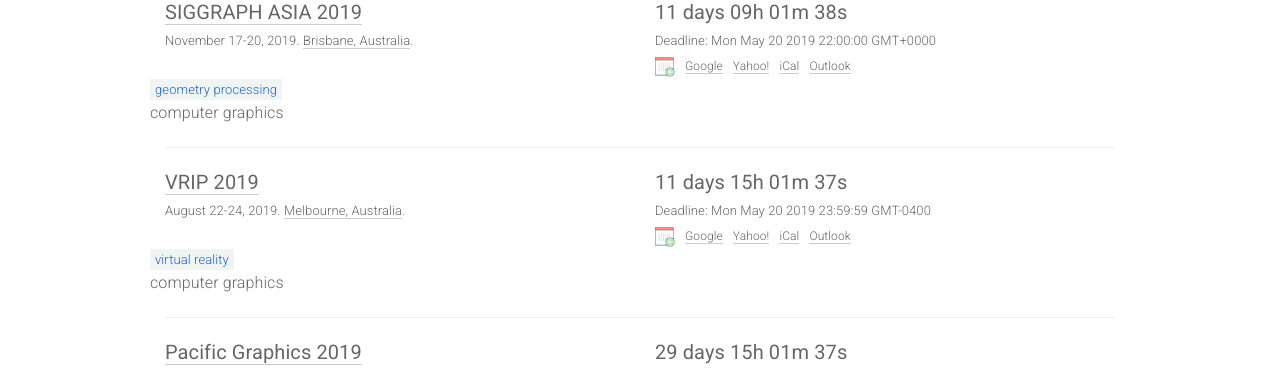
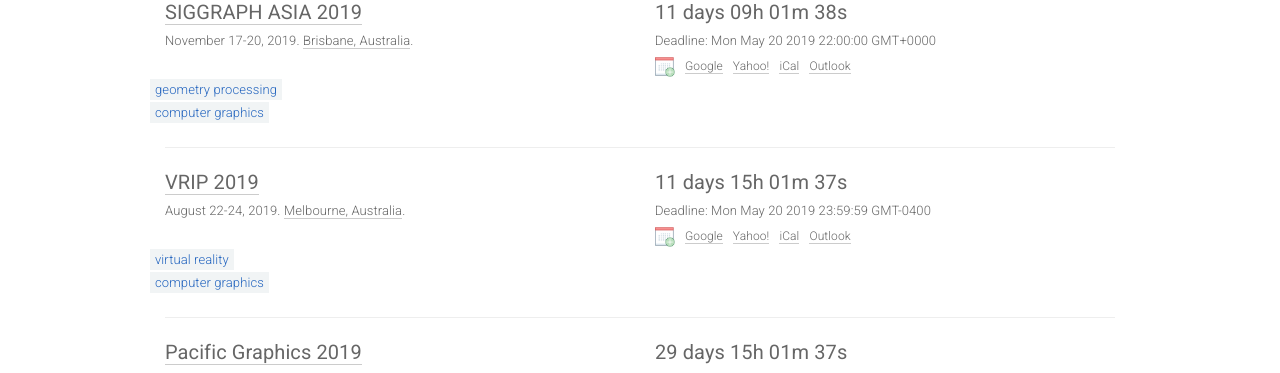
Before and after one commit to JianweiHu94/cgm-deadlines, a Jekyll site: the page built from index.html, in a window 1280 px wide. Shown: the part 192-565 px from the top of the page. Built offline with Jekyll 4.4.1, drawn with Linux system fonts in a browser that asks for light colours; nearby versions of some CDN libraries.

Commit message:
Update deadlines.css

```diff
--- a/static/css/deadlines.css
+++ b/static/css/deadlines.css
@@ -138,6 +138,14 @@ footer {
   cursor: pointer;
   font-weight: 300;
 }
+.conf-sub1 {
+  color: rgb(36, 101, 191);
+  background: rgba(236, 240, 241, 0.7);
+  font-size: 13px;
+  padding: 3px 5px;
+  cursor: pointer;
+  font-weight: 300;
+}
 
 .conf-sub::selection {
   background: #0097e6;
```
